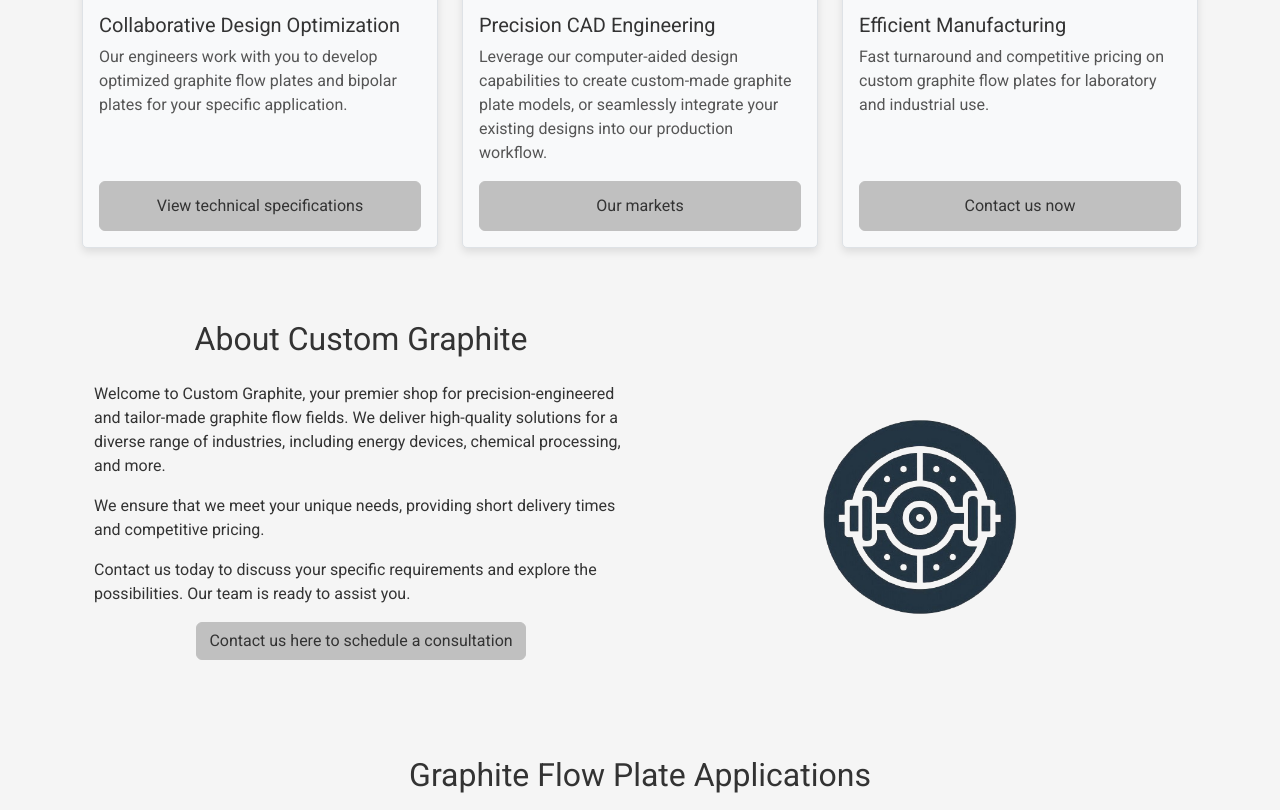
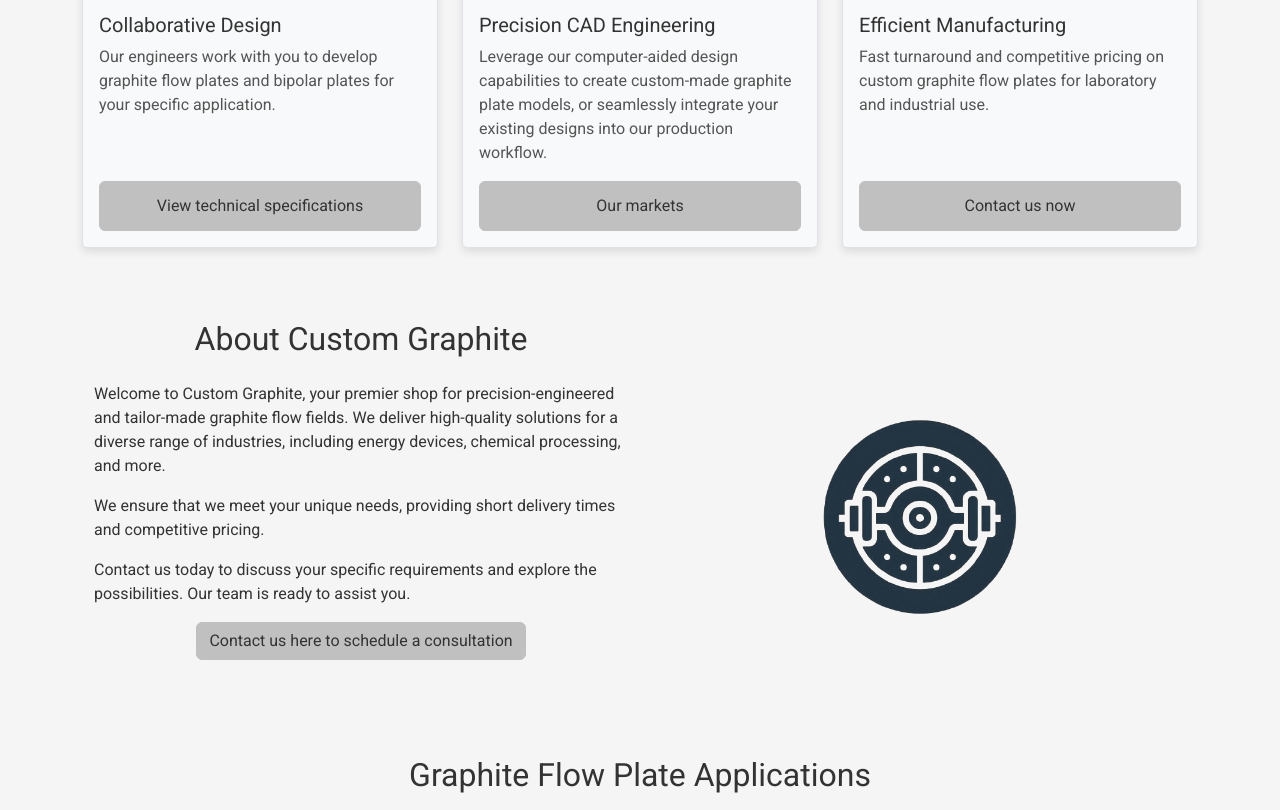
Before and after one commit to rikvg/customGraphite, a plain HTML site: page index.html in a window 1280 px wide. Shown: the part 936-1746 px from the top of the page. Drawn offline with nearby package versions, Linux system fonts and the light colour scheme.

Commit message:
Add files via upload

```diff
--- a/index.html
+++ b/index.html
@@ -51,8 +51,8 @@
                             <img src="images/customised_design.jpg" class="card-img-top product-img" alt="Collaborative Graphite Plate Design">
                         </div>
                         <div class="card-body d-flex flex-column">
-                            <h5 class="card-title">Collaborative Design Optimization</h5>
-                            <p class="card-text flex-grow-1">Our engineers work with you to develop optimized graphite flow plates and bipolar plates for your specific application.</p>
+                            <h5 class="card-title">Collaborative Design</h5>
+                            <p class="card-text flex-grow-1">Our engineers work with you to develop graphite flow plates and bipolar plates for your specific application.</p>
                             <a href="#technical-specs" class="btn btn-primary mt-auto d-flex align-items-center justify-content-center" style="height: 50px;">View technical specifications</a>
                         </div>
                     </div>
```
